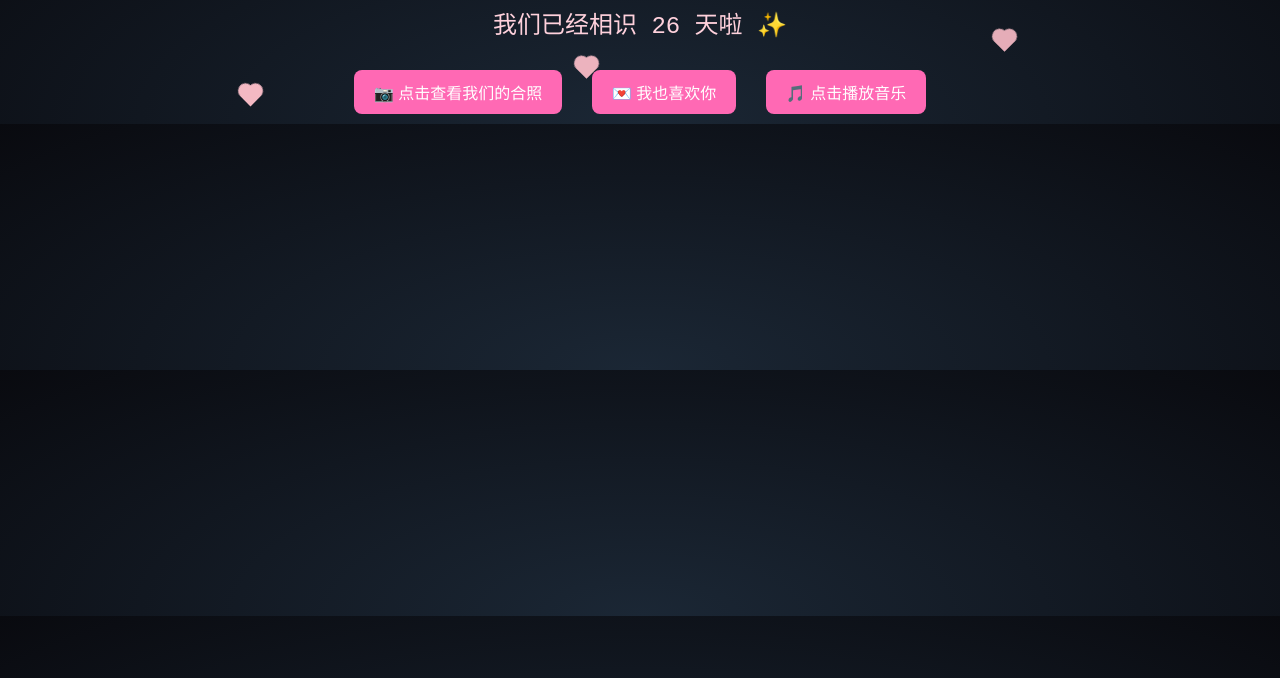
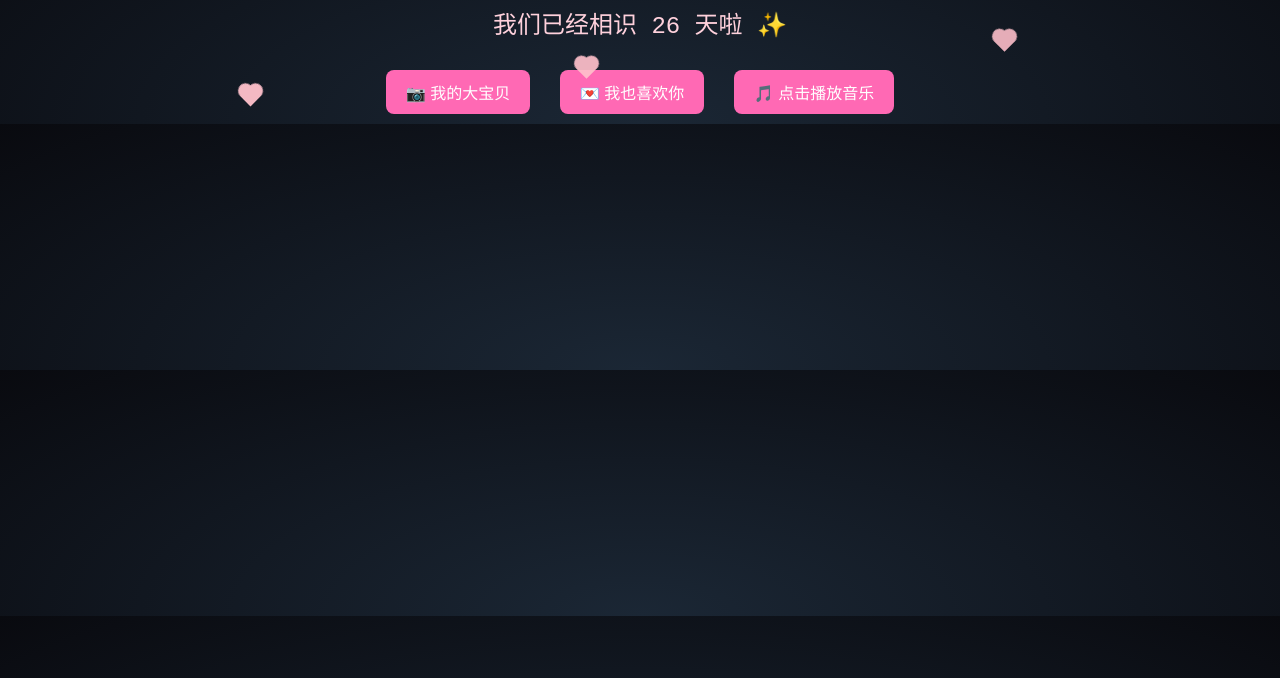
Before and after one commit to EOF-DE/self-image, a plain HTML site: page index.html in a window 1280 px wide. Shown: the part 122-800 px from the top of the page. Drawn offline with Linux system fonts and the light colour scheme.

Commit message:
Update index.html

```diff
--- a/index.html
+++ b/index.html
@@ -114,7 +114,7 @@
 
   <div id="countdown"></div>
 
-  <button onclick="showModal()">📷 点击查看我们的合照</button>
+  <button onclick="showModal()">📷 我的大宝贝</button>
   <button onclick="showSurprise()">💌 我也喜欢你</button>
   <button onclick="playMusic()">🎵 点击播放音乐</button>
 <audio id="bgm" loop>
```
